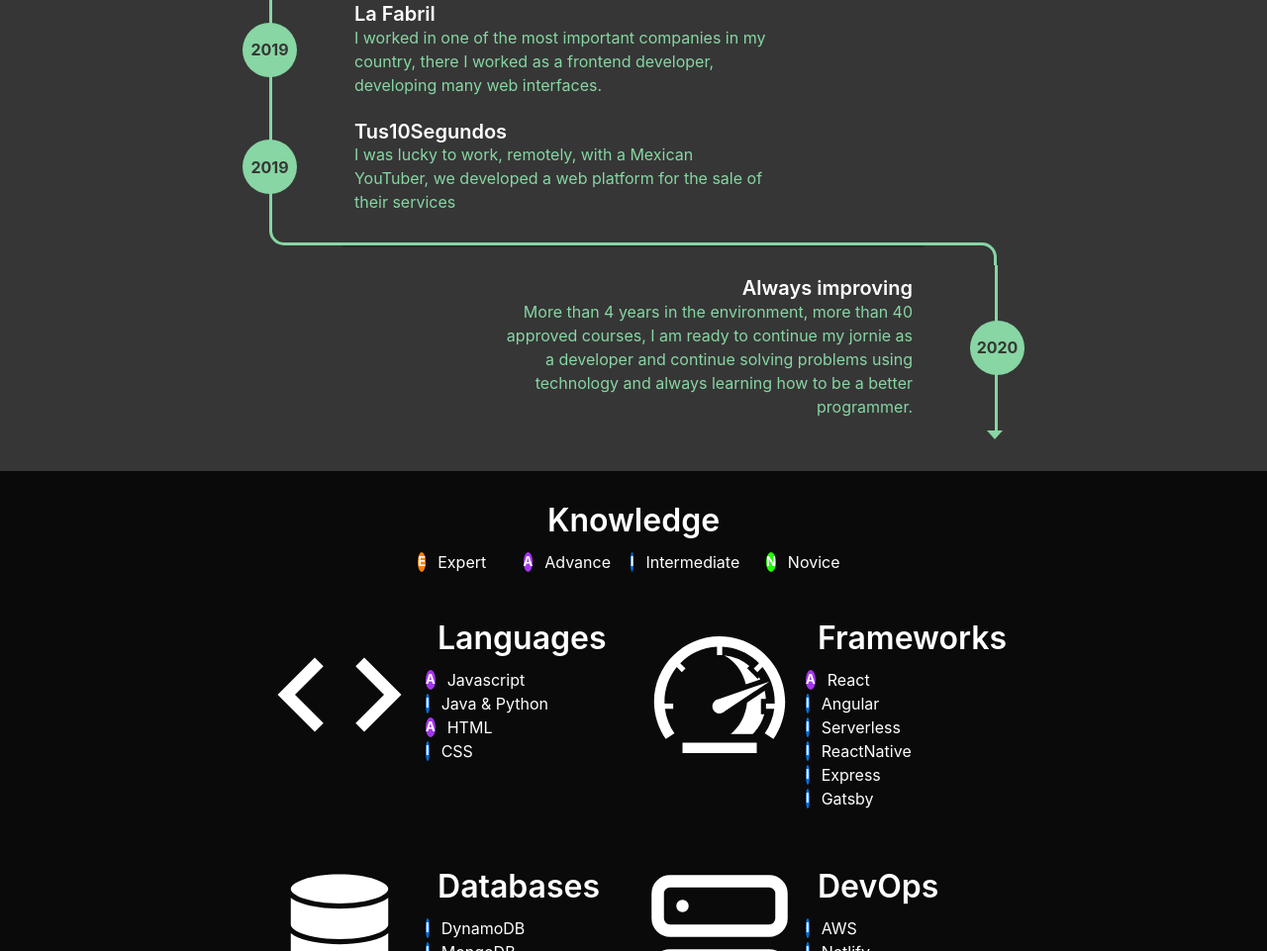
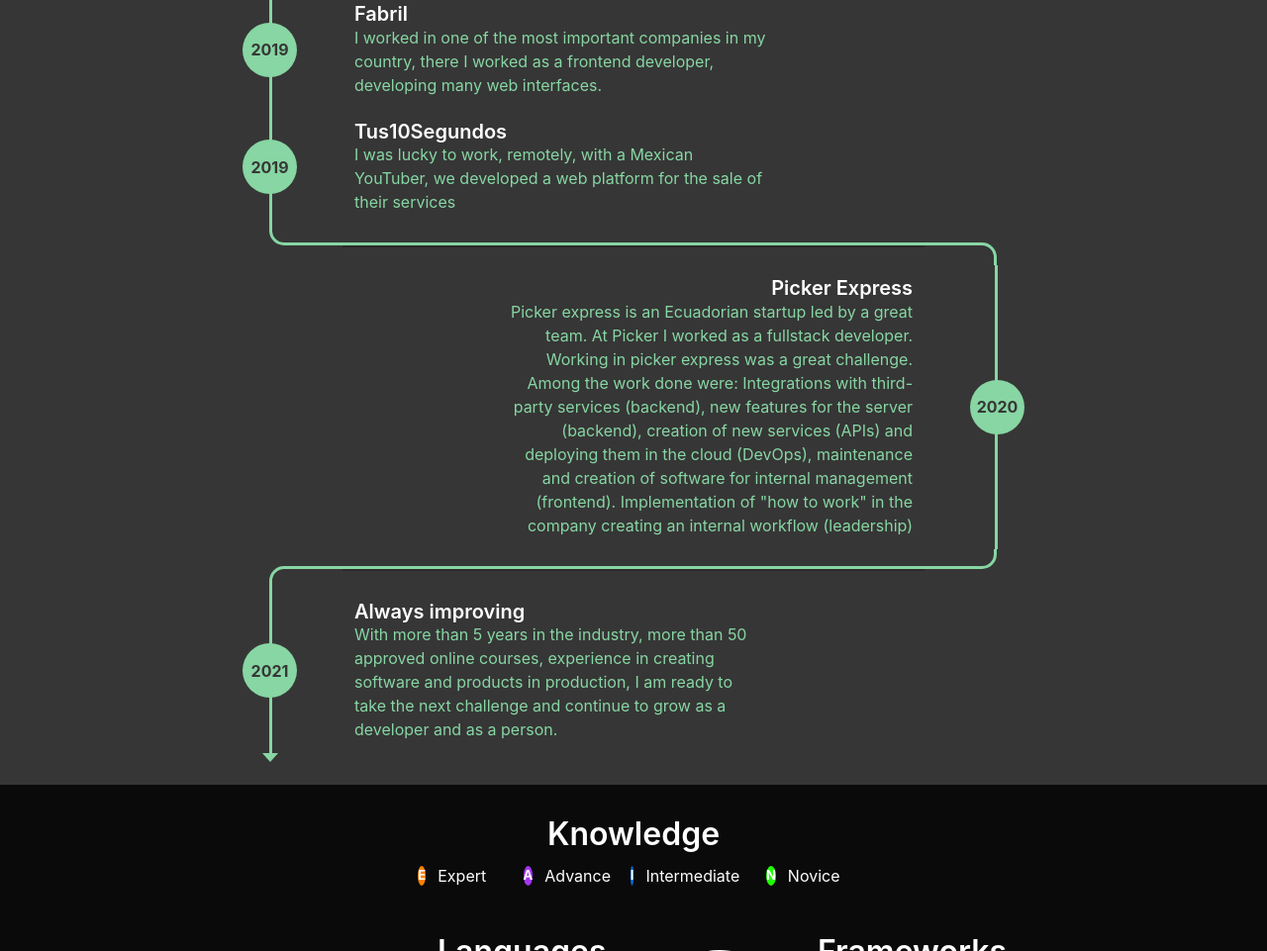
Before and after one commit to EnzoAliatis/cv-enzo, a Gatsby site: page / in a window 1280 px wide. Shown: the part 917-1878 px from the top of the page at 99% size. Built offline with nearby package versions, Linux system fonts and the light colour scheme; Gatsby itself is replaced by a stand-in of ours.

Commit message:
listo la primera parte

```diff
--- a/src/components/timeline-section.js
+++ b/src/components/timeline-section.js
@@ -65,7 +65,7 @@ const TimelineSection = () => {
                       <div className="circle is-content-centered">2019</div>
                     </div>
                     <div className="column is-6">
-                      <h5 className='title is-5 is-marginless'>La Fabril</h5>
+                      <h5 className='title is-5 is-marginless'>Fabril</h5>
                       <p>
                         I worked in one of the most important companies in my country, there I worked as a frontend developer, developing many web interfaces.
                       </p>
@@ -93,18 +93,40 @@ const TimelineSection = () => {
                       <div className="corner left-bottom"></div>
                     </div>
                   </div>
-                  <div className="columns is-mobile align-items-center justify-content-end how-it-works mb-0">
+                  <div className="columns is-mobile align-items-center justify-content-end how-it-works">
                     <div className="column is-6 has-text-right">
-                      <h5 className='title is-5 is-marginless'>Always improving</h5>
+                      <h5 className='title is-5 is-marginless'>Picker Express</h5>
                       <p>
-                        More than 4 years in the environment, more than 40 approved courses, I am ready to continue my jornie as a developer and continue solving problems using technology and always learning how to be a better programmer.
+                        Picker express is an Ecuadorian startup led by a great team. At Picker I worked as a fullstack developer. Working in picker express was a great challenge. Among the work done were: Integrations with third-party services (backend), new features for the server (backend), creation of new services (APIs) and deploying them in the cloud (DevOps), maintenance and creation of software for internal management (frontend). Implementation of "how to work" in the company creating an internal workflow (leadership)
                       </p>
                     </div>
                     <div className="column is-2  has-text-centered full">
                       <div className="circle is-content-centered">2020</div>
                     </div>
                   </div>
-                    <div className="arrow-down"></div>
+                  <div className="columns is-mobile timeline">
+                    <div className="column is-2">
+                      <div className="corner right-bottom"></div>
+                    </div>
+                    <div className="column is-8">
+                      <hr />
+                    </div>
+                    <div className="column is-2">
+                      <div className="corner top-left"></div>
+                    </div>
+                  </div>
+                  <div className="columns is-mobile align-items-center how-it-works mb-0">
+                    <div className="column is-2 fulls">
+                      <div className="circle is-content-centered">2021</div>
+                      <div className="arrow-down"></div>
+                    </div>
+                    <div className="column is-6">
+                      <h5 className='title is-5 is-marginless'>Always improving</h5>
+                      <p>
+                      With more than 5 years in the industry, more than 50 approved online courses, experience in creating software and products in production, I am ready to take the next challenge and continue to grow as a developer and as a person.
+                      </p>
+                    </div>
+                  </div>
                 </div>
               </div>
             </div>
--- a/src/pages/mystyles.scss
+++ b/src/pages/mystyles.scss
@@ -241,7 +241,9 @@ $color: #87D6A3;
   border-right: 8px solid transparent;
 
   border-top: 9px solid $color;
-  margin-left: 91.6%;
+  position: absolute;
+  bottom: -9px;
+  left: 45%;
 }
 .mb-0 {
   margin-bottom: 0 !important;
--- a/src/pages/page-2.js
+++ /dev/null
@@ -1,16 +0,0 @@
-import React from "react"
-import { Link } from "gatsby"
-
-import Layout from "../components/layout"
-import SEO from "../components/seo"
-
-const SecondPage = () => (
-  <Layout>
-    <SEO title="Page two" />
-    <h1>Hi from the second page</h1>
-    <p>Welcome to page 2</p>
-    <Link to="/">Go back to the homepage</Link>
-  </Layout>
-)
-
-export default SecondPage
```
Also changed, not shown: 1 other file.
